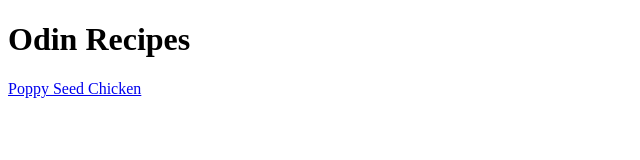
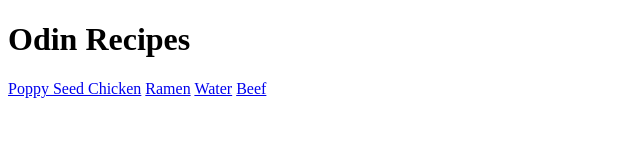
Before and after one commit to jmill123/odin-recipes, a plain HTML site: page index.html in a window 1280 px wide. Shown: the whole page, without its empty margins (0-640 px from the left). Drawn offline with Linux system fonts and the light colour scheme.

Commit message:
Add ramen.html, beef.html, and water.html links to index.html

```diff
--- a/index.html
+++ b/index.html
@@ -7,5 +7,9 @@
 <body>
     <h1>Odin Recipes</h1>
     <a href="recipes/poppyseedchicken.html">Poppy Seed Chicken</a>
+    <a href="recipes/ramen.html">Ramen</a>
+    <a href="recipes/water.html">Water</a>
+    <a href="recipes/beef.html">Beef</a>
+
 </body>
 </html>
```
